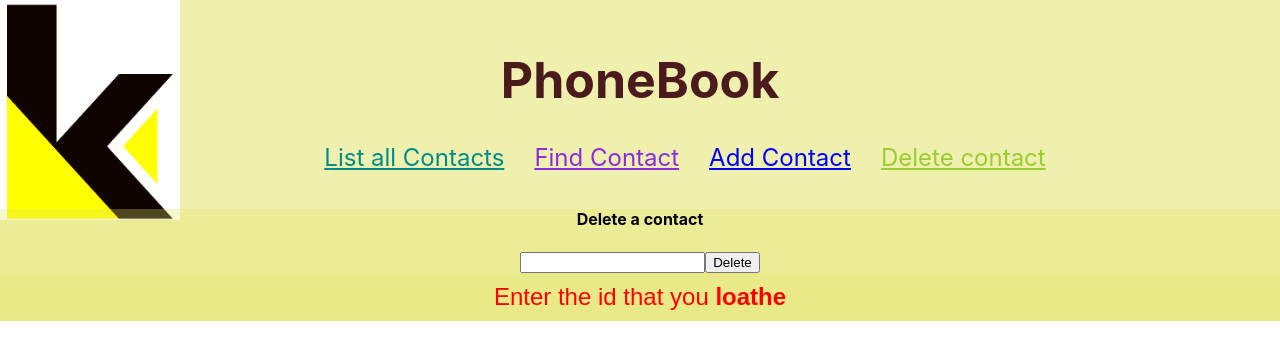
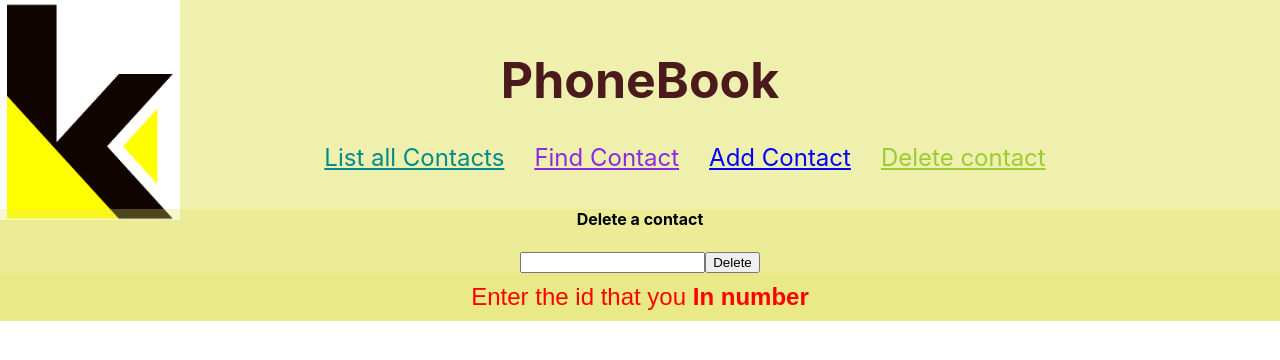
Before and after one commit to GilDragon/phonebookREACT, a React (Create React App) app: page /deletecontact in a window 1280 px wide. Shown: the top 360 px of the page. Built offline with nearby package versions, Linux system fonts and the light colour scheme.

Commit message:
no loathe

```diff
--- a/src/components/Delete-contact.js
+++ b/src/components/Delete-contact.js
@@ -32,7 +32,7 @@ class Deletecontact extends React.Component {
                 <div
                 style={{color: 'red', padding: "10px", fontFamily: "sans-serif", fontSize: 24}}>
                     Enter the id that you
-                <b> loathe</b>
+                <b> In number</b>
                 {
                 //    this.state.Deletecontact === 0 ?
                 //        console.log("No contact found") :
```
